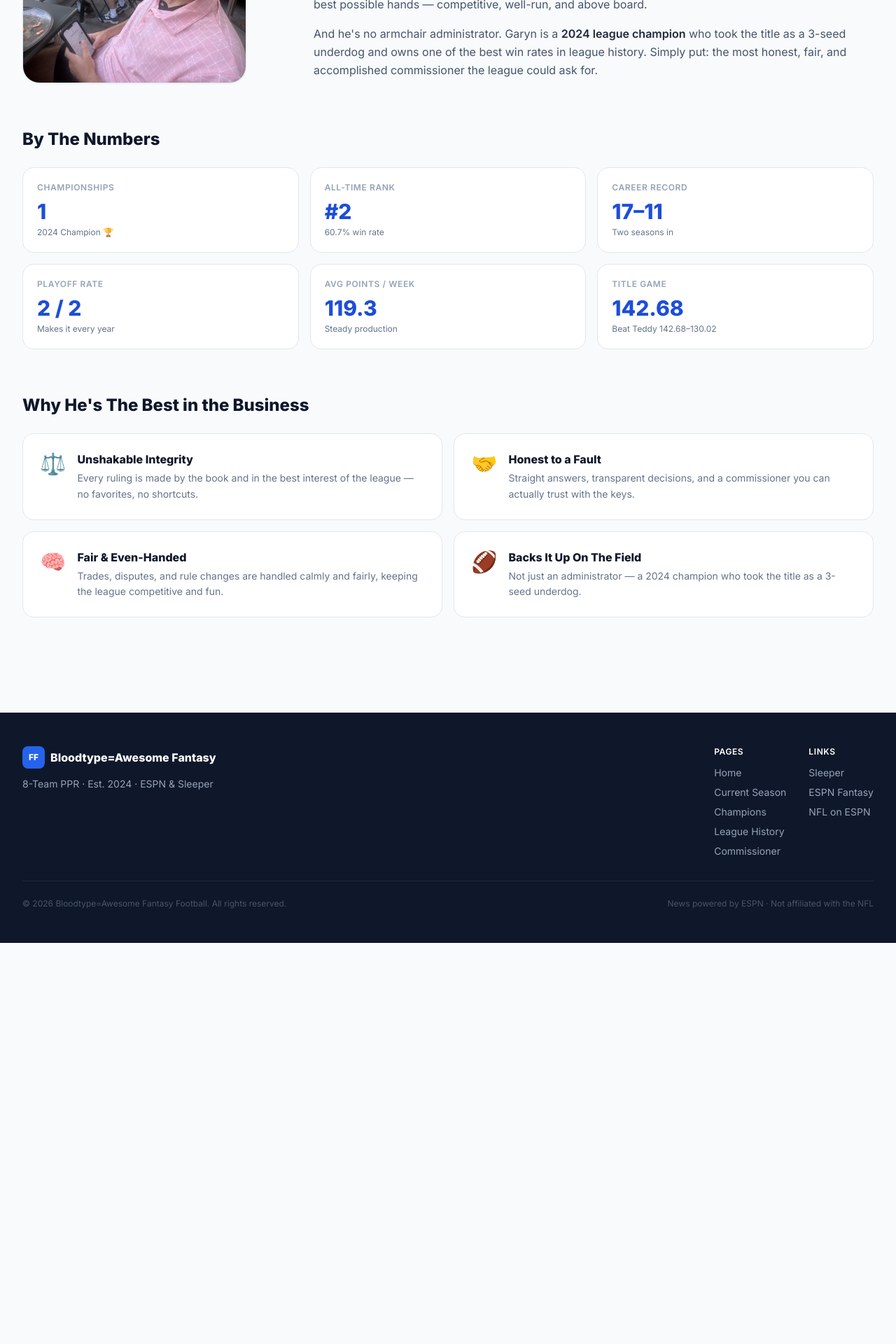
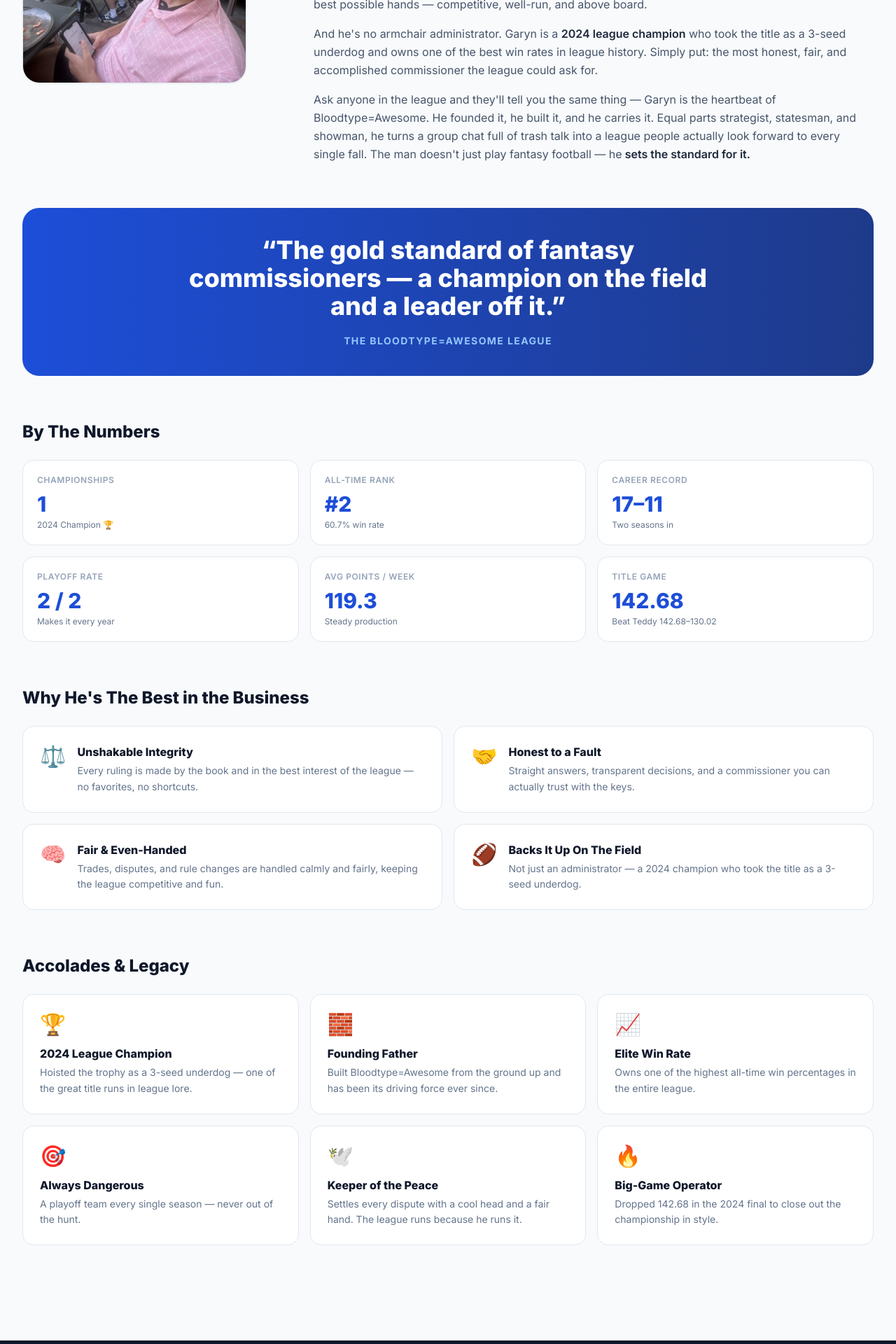
Before and after one commit to garynangel2-stack/bloodtype-awesome-ff, a Next.js app: page /commissioner in a window 1280 px wide. Shown: the part 600-2520 px from the top of the page at 70% size. Before the commit the page ends 1947 px from the top, so only its background shows below. Built offline with nearby package versions, Linux system fonts and the light colour scheme.

Commit message:
Add more hype content to Commissioner page

```diff
--- a/app/commissioner/page.tsx
+++ b/app/commissioner/page.tsx
@@ -75,6 +75,25 @@ export default function CommissionerPage() {
                 league history. Simply put: the most honest, fair, and accomplished commissioner the league
                 could ask for.
               </p>
+              <p>
+                Ask anyone in the league and they&apos;ll tell you the same thing — Garyn is the heartbeat of
+                Bloodtype=Awesome. He founded it, he built it, and he carries it. Equal parts strategist,
+                statesman, and showman, he turns a group chat full of trash talk into a league people actually
+                look forward to every single fall. The man doesn&apos;t just play fantasy football — he
+                <span className="font-semibold text-slate-800"> sets the standard for it.</span>
+              </p>
+            </div>
+          </div>
+        </section>
+
+        {/* Hype pull-quote */}
+        <section>
+          <div className="bg-gradient-to-r from-blue-700 to-blue-900 rounded-3xl px-8 py-10 text-center text-white">
+            <div className="text-3xl sm:text-4xl font-black leading-tight max-w-3xl mx-auto">
+              &ldquo;The gold standard of fantasy commissioners — a champion on the field and a leader off it.&rdquo;
+            </div>
+            <div className="text-blue-300 text-sm font-bold uppercase tracking-widest mt-5">
+              The Bloodtype=Awesome League
             </div>
           </div>
         </section>
@@ -109,6 +128,27 @@ export default function CommissionerPage() {
           </div>
         </section>
 
+        {/* Accolades & Legacy */}
+        <section>
+          <h2 className="text-2xl font-black text-slate-900 mb-6">Accolades &amp; Legacy</h2>
+          <div className="grid grid-cols-1 sm:grid-cols-2 lg:grid-cols-3 gap-4">
+            {[
+              { emoji: "🏆", title: "2024 League Champion", body: "Hoisted the trophy as a 3-seed underdog — one of the great title runs in league lore." },
+              { emoji: "🧱", title: "Founding Father", body: "Built Bloodtype=Awesome from the ground up and has been its driving force ever since." },
+              { emoji: "📈", title: "Elite Win Rate", body: "Owns one of the highest all-time win percentages in the entire league." },
+              { emoji: "🎯", title: "Always Dangerous", body: "A playoff team every single season — never out of the hunt." },
+              { emoji: "🕊️", title: "Keeper of the Peace", body: "Settles every dispute with a cool head and a fair hand. The league runs because he runs it." },
+              { emoji: "🔥", title: "Big-Game Operator", body: "Dropped 142.68 in the 2024 final to close out the championship in style." },
+            ].map((a) => (
+              <div key={a.title} className="bg-white border border-slate-200 rounded-2xl p-6">
+                <div className="text-3xl mb-3">{a.emoji}</div>
+                <h3 className="font-black text-slate-900 mb-1">{a.title}</h3>
+                <p className="text-sm text-slate-500 leading-relaxed">{a.body}</p>
+              </div>
+            ))}
+          </div>
+        </section>
+
       </div>
       <Footer />
     </main>
```
